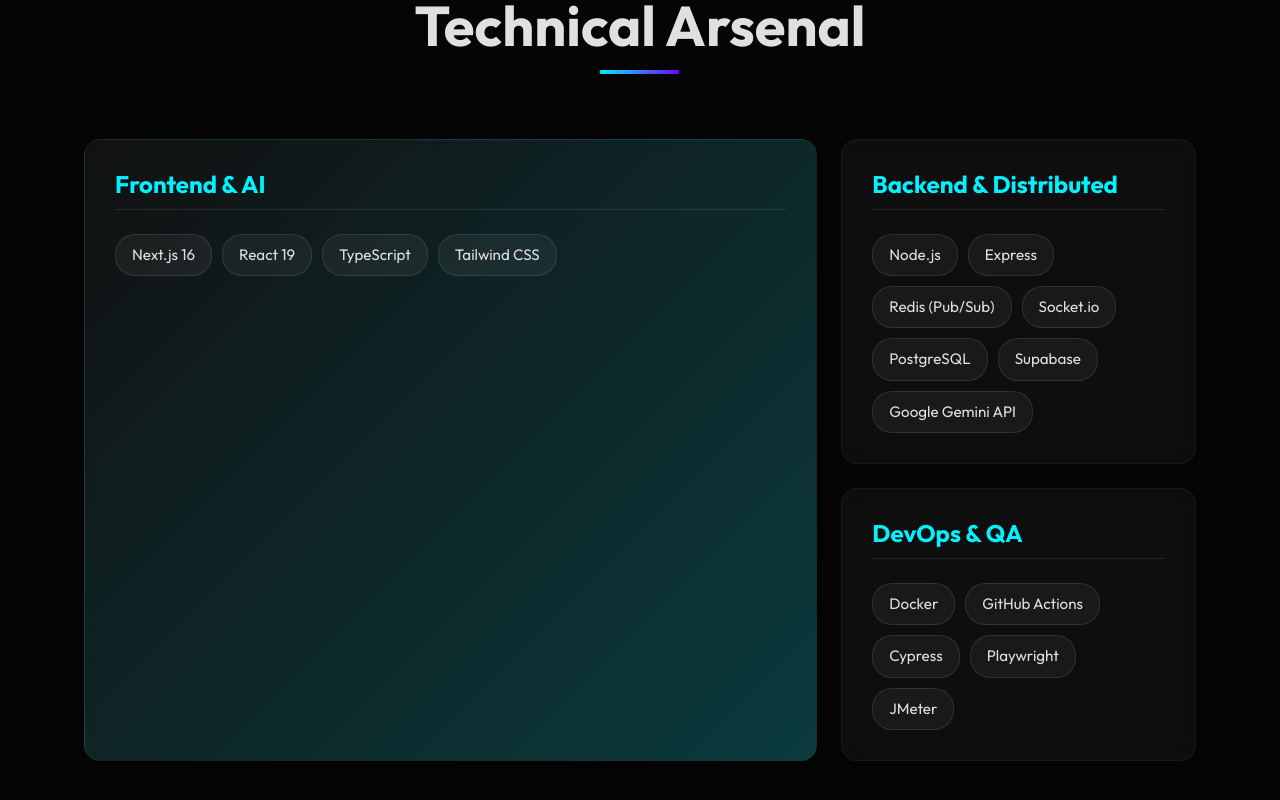
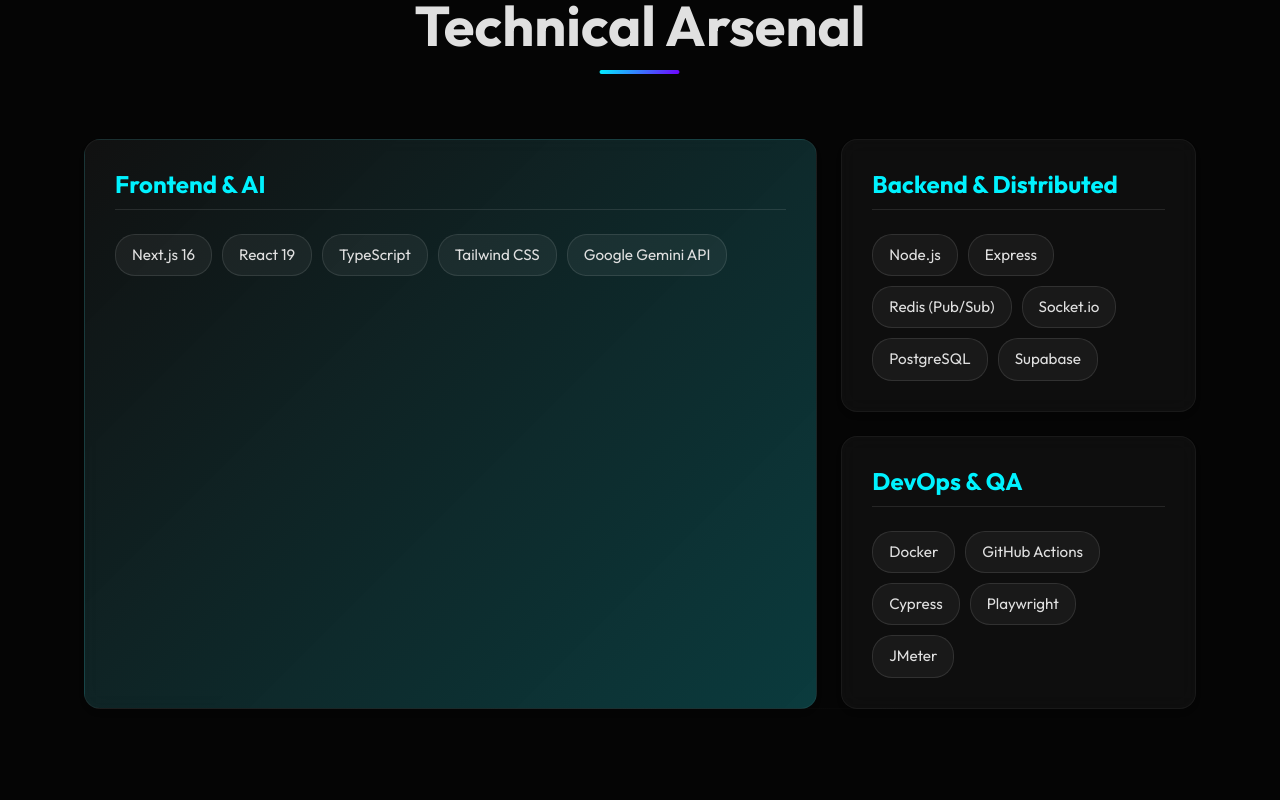
Before and after one commit to arsalanbardsiri/portfolio-react, a React (Vite) app: page / in a window 1280 px wide. Shown: the part 2500-3300 px from the top of the page. Built offline with nearby package versions, Linux system fonts and the light colour scheme.

Commit message:
fix: Update skills

```diff
--- a/src/data/portfolioData.ts
+++ b/src/data/portfolioData.ts
@@ -38,11 +38,11 @@
     "skills": [
         {
             "category": "Frontend & AI",
-            "items": ["Next.js 16", "React 19", "TypeScript", "Tailwind CSS"]
+            "items": ["Next.js 16", "React 19", "TypeScript", "Tailwind CSS", "Google Gemini API"]
         },
         {
             "category": "Backend & Distributed",
-            "items": ["Node.js", "Express", "Redis (Pub/Sub)", "Socket.io", "PostgreSQL", "Supabase", "Google Gemini API"]
+            "items": ["Node.js", "Express", "Redis (Pub/Sub)", "Socket.io", "PostgreSQL", "Supabase"]
         },
         {
             "category": "DevOps & QA",
```
